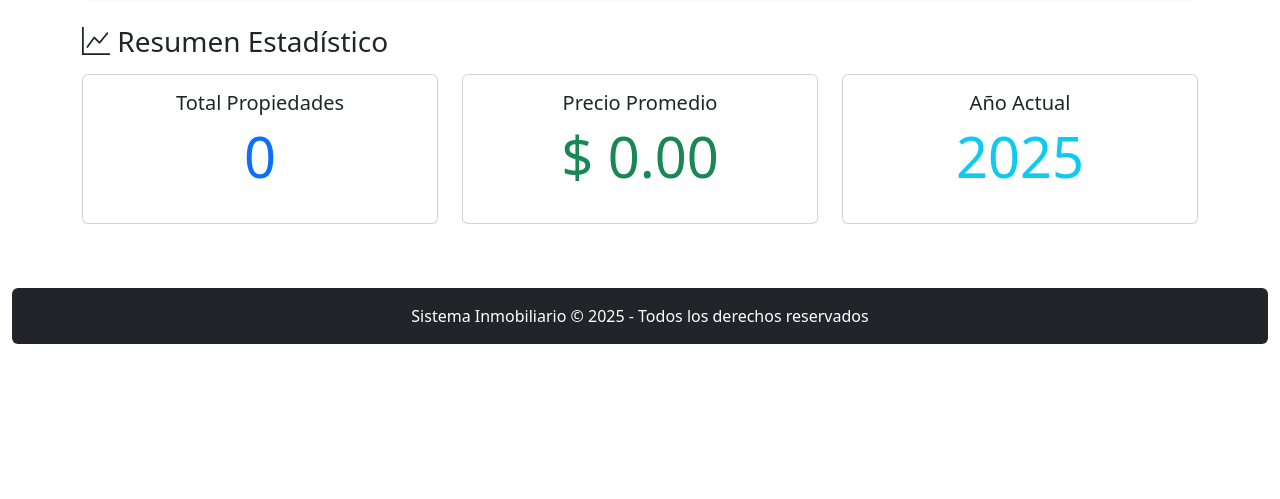
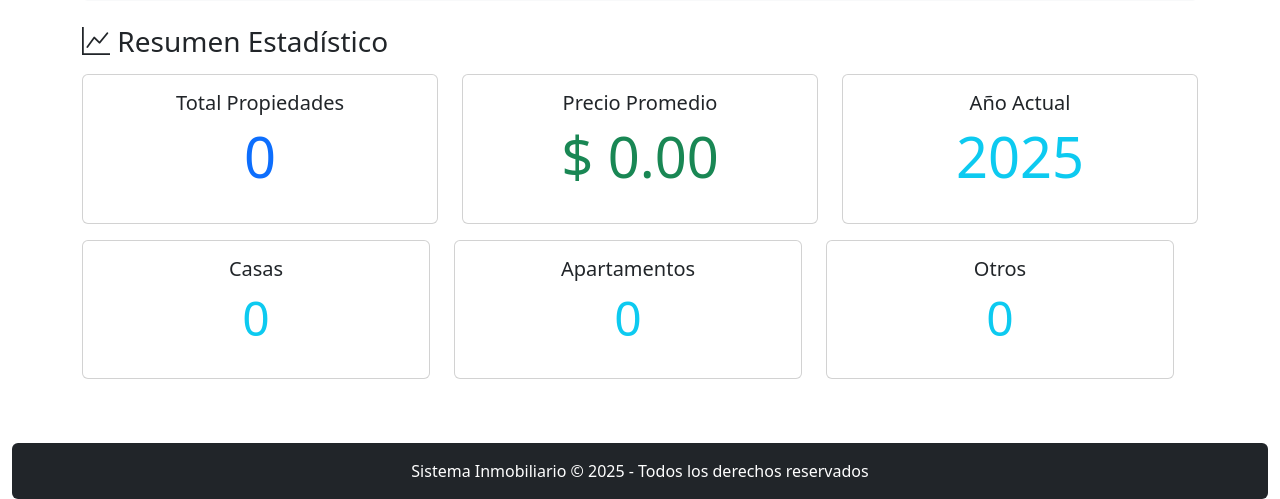
Before and after one commit to Carloshernan2050/VivendasML, a Flask app: page / in a window 1280 px wide. Shown: the part 475-974 px from the top of the page. Before the commit the page ends 819 px from the top, so only its background shows below. Run offline with Flask 3, Linux system fonts and the light colour scheme; data that the repository does not hold is empty.

Commit message:
terminado el resumen en el index

```diff
--- a/src/controllers/vivienda_controller.py
+++ b/src/controllers/vivienda_controller.py
@@ -8,29 +8,47 @@ modelo = ViviendaModel()
 @vivienda_blueprint.route('/')
 def index():
     try:
-        # Get basic statistics for the dashboard
-        datos = modelo.obtener_datos(limite=1000)  # Limit to 1000 records for performance
+        datos = modelo.obtener_datos(limite=1000)
 
-        # Calculate statistics
         total_viviendas = len(datos)
-        precios = [v['precio'] for v in datos if 'precio' in v and isinstance(v['precio'], (int, float))]
-        precio_promedio = sum(precios)/len(precios) if precios else 0
+
+        # Calcular promedio por metro cuadrado
+        precios_m2 = [
+            v['precio'] / v['area']
+            for v in datos
+            if 'precio' in v and 'area' in v and isinstance(v['precio'], (int, float)) and isinstance(v['area'], (int, float)) and v['area'] > 0
+        ]
+        promedio_m2 = sum(precios_m2) / len(precios_m2) if precios_m2 else 0
+
+        # Clasificación por tipo de vivienda
+        contador_tipos = {"Casa": 0, "Apartamento": 0, "Otros": 0}
+        for v in datos:
+            desc = v.get("descripcion", "").lower()
+            if "casa" in desc:
+                contador_tipos["Casa"] += 1
+            elif "apartamento" in desc:
+                contador_tipos["Apartamento"] += 1
+            else:
+                contador_tipos["Otros"] += 1
 
         return render_template(
             'index.html',
             total_viviendas=total_viviendas,
-            precio_promedio=precio_promedio,
-            current_year=datetime.now().year
+            precio_promedio=promedio_m2,  # <-- este es el nuevo promedio por m2
+            current_year=datetime.now().year,
+            contador_tipos=contador_tipos
         )
     except Exception as e:
         print(f"Error in index route: {e}")
-        # Fallback with default values if there's an error
         return render_template(
             'index.html',
             total_viviendas=0,
             precio_promedio=0,
-            current_year=datetime.now().year
+            current_year=datetime.now().year,
+            contador_tipos={"Casa": 0, "Apartamento": 0, "Otros": 0}
         )
+
+
 
 @vivienda_blueprint.route('/predecir', methods=['POST'])
 def predecir():
--- a/templates/index.html
+++ b/templates/index.html
@@ -81,6 +81,33 @@
                             </div>
                         </div>
                     </div>
+                    <div class="row">
+                        <div class="col-md-4 mb-3">
+                            <div class="card h-100">
+                                <div class="card-body text-center">
+                                    <h5 class="card-title">Casas</h5>
+                                    <p class="display-5 text-info">{{ contador_tipos['Casa'] }}</p>
+                                </div>
+                            </div>
+                        </div>
+                        <div class="col-md-4 mb-3">
+                            <div class="card h-100">
+                                <div class="card-body text-center">
+                                    <h5 class="card-title">Apartamentos</h5>
+                                    <p class="display-5 text-info">{{ contador_tipos['Apartamento'] }}</p>
+                                </div>
+                            </div>
+                        </div>
+                        <div class="col-md-4 mb-3">
+                            <div class="card h-100">
+                                <div class="card-body text-center">
+                                    <h5 class="card-title">Otros</h5>
+                                    <p class="display-5 text-info">{{ contador_tipos['Otros'] }}</p>
+                                </div>
+                            </div>
+                        </div>
+                    </div>
+
                 </div>
             </section>
 
```
